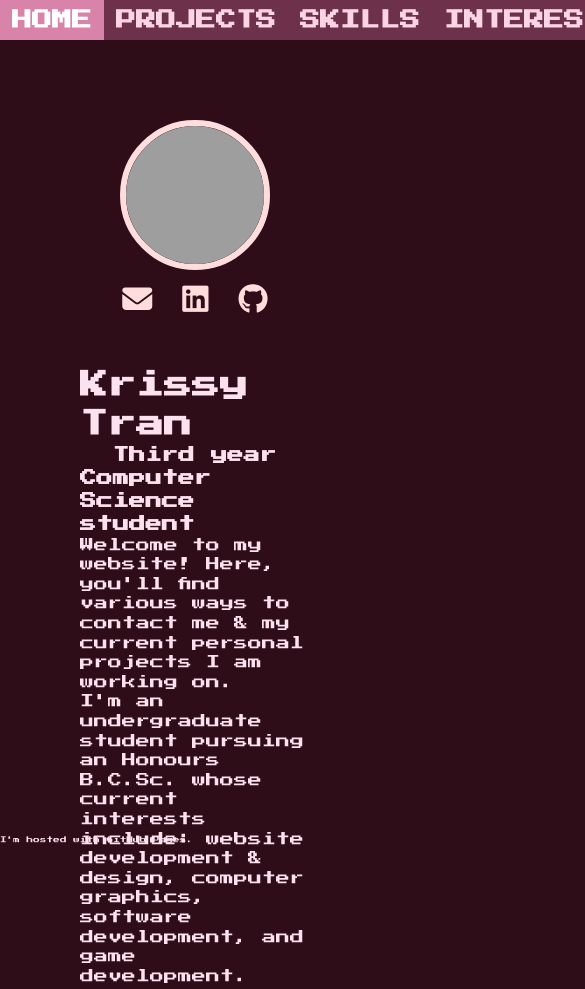
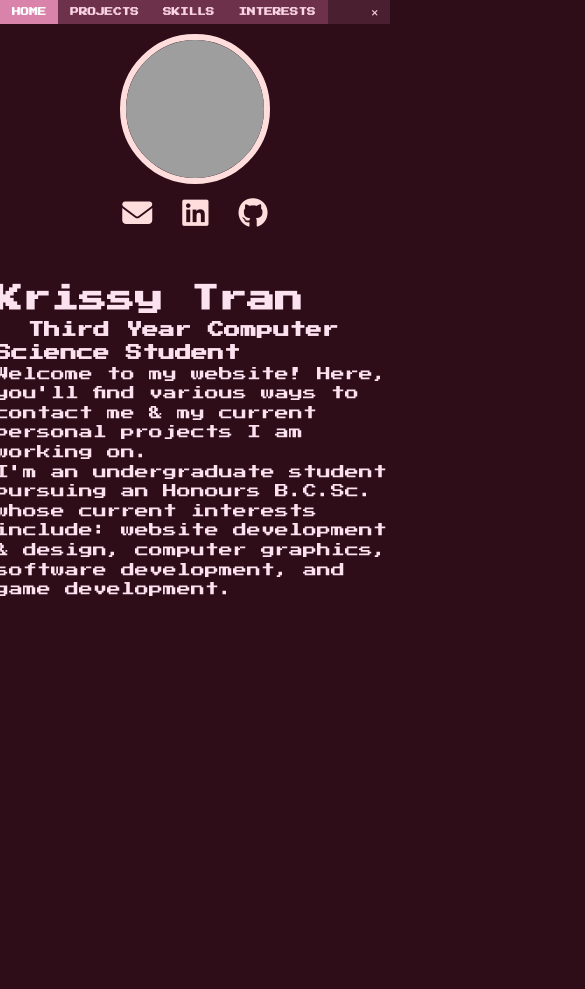
Before and after one commit to krissytran/krissytran.github.io, a plain HTML site: page index.html in a window 390 px wide. Shown: the top 989 px of the page, 585 px wide, since content can reach past the window. After the commit the page ends 844 px from the top, so only its background shows below. Drawn offline with Linux system fonts and the light colour scheme; grey boxes are pictures that could not be loaded.

Commit message:
attempted to fix dynamics of the site
- removed "im made with github pages
- tried to fix how the site presents itself on smaller windows/mobile, probably not successful

```diff
--- a/index.html
+++ b/index.html
@@ -7,6 +7,7 @@
     <link href="https://fonts.googleapis.com/css2?family=Press+Start+2P&display=swap" rel="stylesheet">
     <link rel="stylesheet" href="style.css">
     <link rel="stylesheet" href="https://cdnjs.cloudflare.com/ajax/libs/font-awesome/6.5.0/css/all.min.css">
+    <meta name="viewport" content="width=device-width, initial-scale=1.0">
 
   </head>
   <!-- note: this site has used generative ai to help write the code, the design is entirely my work-->
@@ -37,11 +38,13 @@
             </div>
       </div>
       <div class="right-panel">
+        <div class="right-panel-text" ></div>
         <h1 class="name">Krissy Tran</h1>
-          <h3 class="subtitle" style="text-indent: 2em;">Third year Computer Science student</h2>
+            <h3 class="subtitle" style="text-indent: 2em;">Third Year Computer Science Student</h3>
+
               <p>Welcome to my website! Here, you'll find various ways to contact me & my current personal projects I am working on.</p>
-
               <p>I'm an undergraduate student pursuing an Honours B.C.Sc. whose current interests include: website development & design, computer graphics, software development, and game development.</p>
+        </div>
       </div>
 
     </div>
@@ -87,7 +90,6 @@
         });
       });
     </script>
-  <p class= "footer">I'm hosted with GitHub Pages.</p>
   </body>
 
 
--- a/style.css
+++ b/style.css
@@ -14,33 +14,47 @@ body {
 
 nav{
     display: flex;
+    align-items: left;
     justify-content: space-between;
     background-color: #4a2031;
     padding: 0px 0px;
+    white-space: nowrap;
+    overflow: hidden;
 }
 nav a {
     text-decoration: none;
     color: #fcd5e4;
-    font-size: 20px;
+    font-size: clamp(0px, 2.2vw, 20px);
     font-weight: bold;
     background-color: #6d314c;
     padding: 6px 12px;
     border: 0px solid #c17894;
+
 }
 nav a:hover{
     background-color: #8a3a5e;
 }
 .window{
-    margin: 30px;
+    margin: 10px;
     /* border: 4px double #f0b8cd;*/
-    padding: 50px;
     position: relative;
     color: #fce1ee;
     display: flex;
-    flex-wrap: wrap;
+    grid-template-columns: minmax(150px, 250px) 1fr;
     justify-content: center;
     align-items: flex-start;
     gap: 50px;
+    display: flex;
+    flex-wrap: wrap;
+
+}
+nav a.active {
+  background-color: #d983aa;
+  color: #fff;
+}
+.nav-box{
+  display: flex;
+  flex-shrink: 1;
 }
 .window-controls{
   display: flex;
@@ -49,14 +63,20 @@ nav a:hover{
   align-items: end;
   background-color: #4a2031;
 }
-.nav-box{
-  display: flex;
-}
+
 .left-panel {
   text-align: center;
 }
 .right-panel {
-  max-width: 700px;
+  flex-shrink: 1;
+  min-width: 400px;
+  max-width: 100%;
+}
+.right-panel-text {
+  display: flex;
+  flex-shrink: inherit;
+     font-size: clamp(0px, 2.2vw, 25px);
+
 }
 
 
@@ -102,17 +122,14 @@ nav a:hover{
 
 
 .section {
-  display: flexbox;
+  display: flex;
 }
 
 .section.hidden {
   display: none;
 }
 
-nav a.active {
-  background-color: #d983aa;
-  color: #fff;
-}
+
 
 .footer{
   position: fixed;
```
Lines whose indentation alone changed are shown as unchanged.
